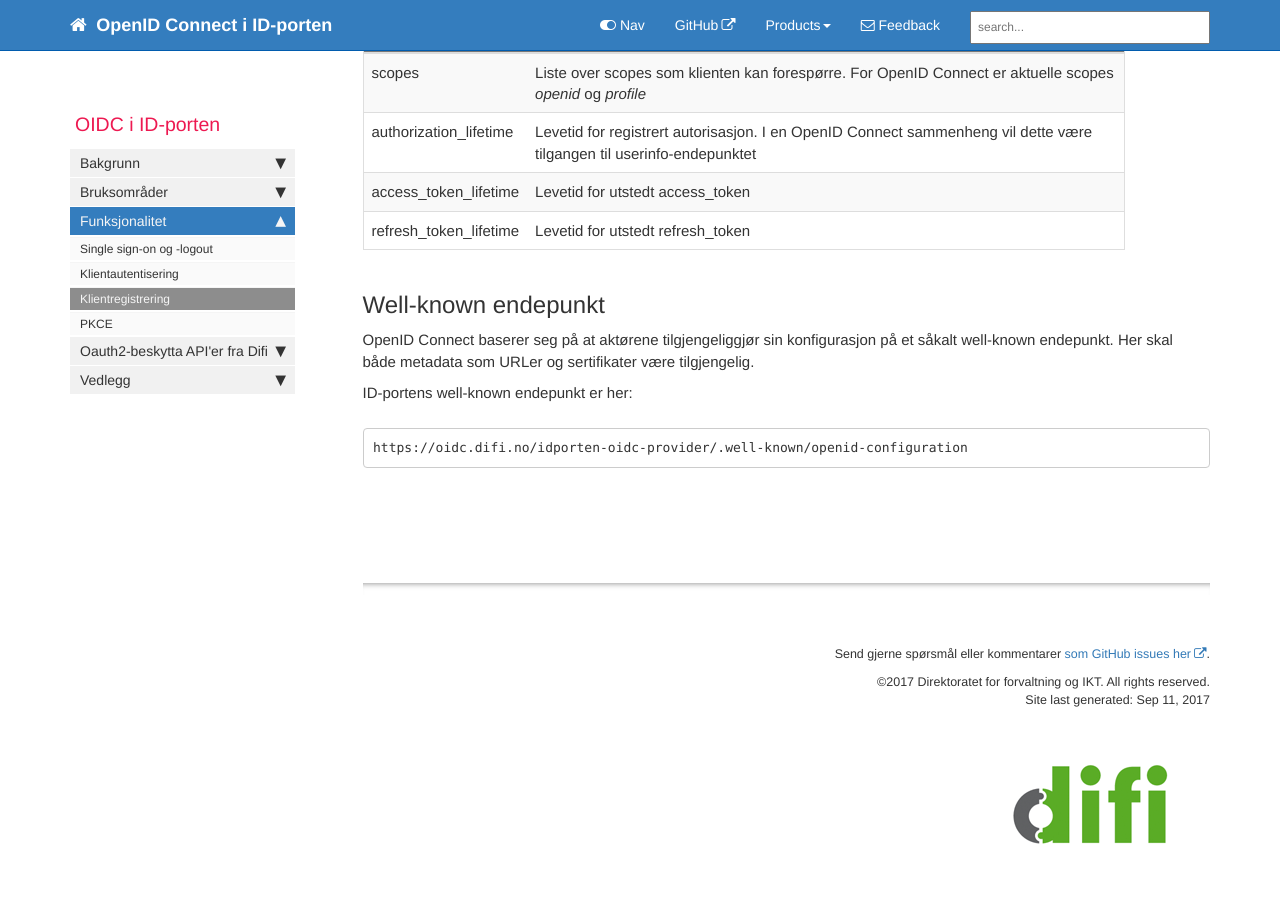
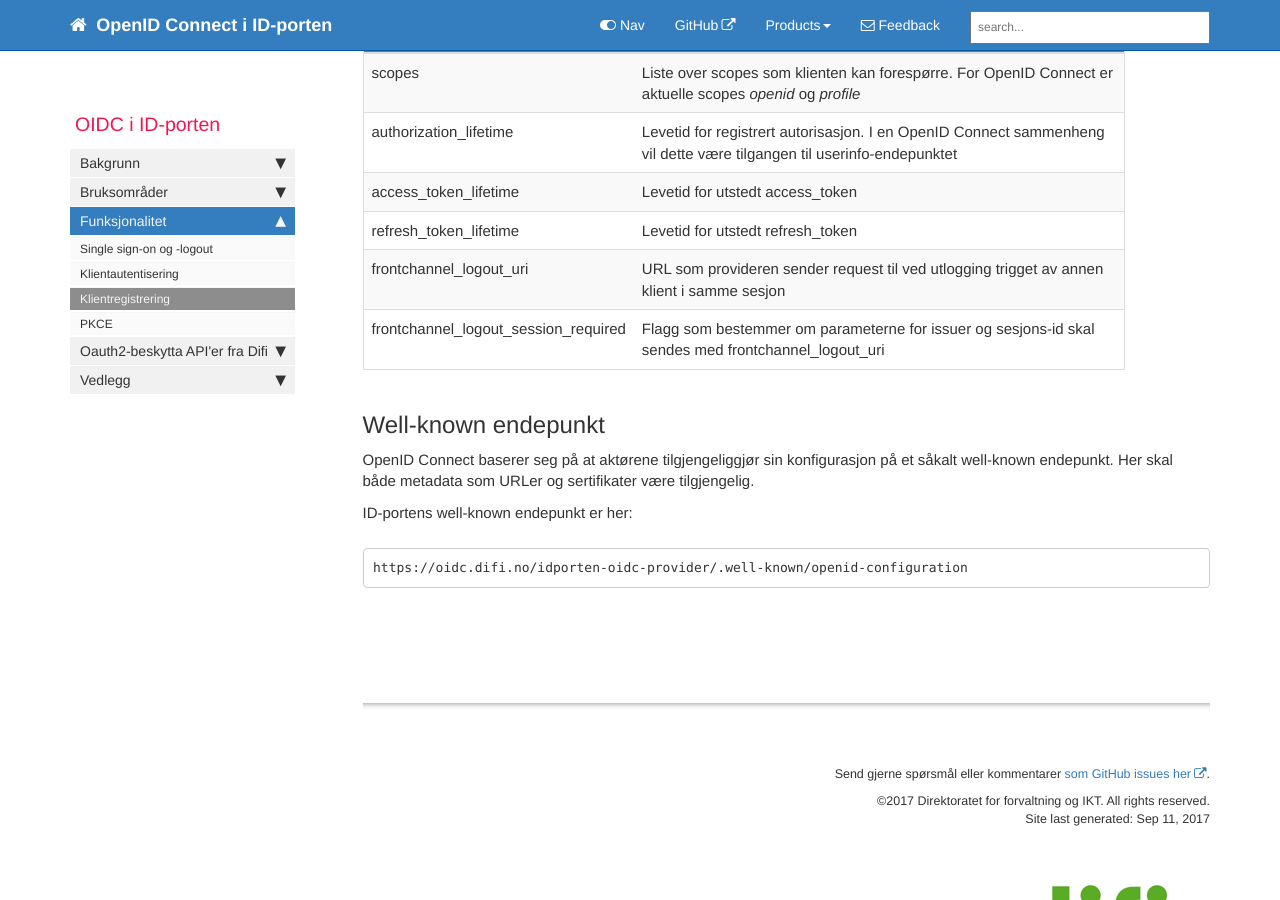
Before and after one commit to difi/idporten-oidc-dokumentasjon, a Jekyll site: the page built from pages/oidc/oidc_func_clientreg.md, in a window 1280 px wide and 900 px high, scrolled down 846 px. Built offline with Jekyll 4.4.1, drawn with Linux system fonts in a browser that asks for light colours; nearby versions of some CDN libraries; comment, search, counter and statistics services are not loaded.

Commit message:
Update oidc_func_clientreg.md

```diff
--- a/pages/oidc/oidc_func_clientreg.md
+++ b/pages/oidc/oidc_func_clientreg.md
@@ -33,6 +33,8 @@
 | authorization_lifetime | Levetid for registrert autorisasjon. I en OpenID Connect sammenheng vil dette være tilgangen til userinfo-endepunktet |
 | access_token_lifetime | Levetid for utstedt access_token |
 | refresh_token_lifetime |Levetid for utstedt refresh_token |
+| frontchannel_logout_uri | URL som provideren sender request til ved utlogging trigget av annen klient i samme sesjon |
+| frontchannel_logout_session_required | Flagg som bestemmer om parameterne for issuer og sesjons-id skal sendes med frontchannel_logout_uri |
 
 
 ## Well-known endepunkt
```
